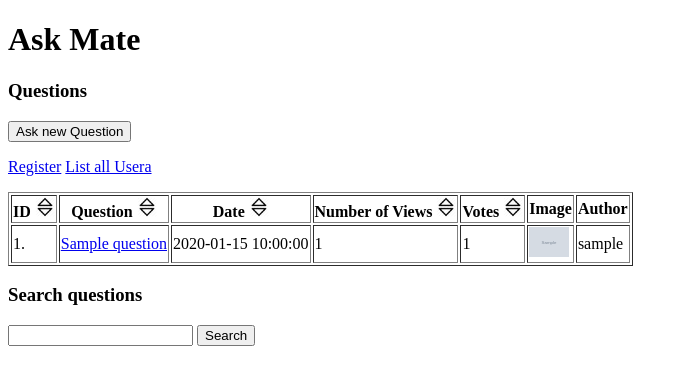
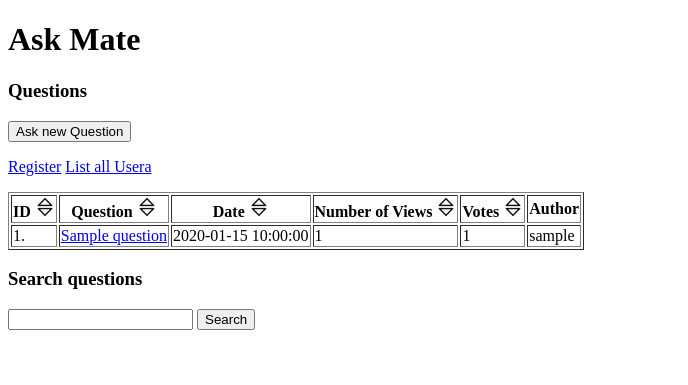
Before and after one commit to ReginaCsaszar/studious-guacamole, a Flask app: template templates/list.html in a window 1280 px wide. Shown: the top 385 px of the page, without its empty margins (0-688 px from the left). Run offline with Flask 2, Linux system fonts and the light colour scheme; the template is opened without the code that fills it: most values are stand-ins (such as "Sample title", 1, 10 or a date in 2020); grey boxes marked "Sample" are stand-in pictures; some libraries are stand-ins or nearby versions.

Commit message:
remove image from list.html

```diff
--- a/templates/list.html
+++ b/templates/list.html
@@ -37,7 +37,6 @@
                     </a>
                 </th>
             {% endfor %}
-                <th>Image</th>
                 <th>Author</th>
             </tr>
             {% for question in questions%}
@@ -47,7 +46,6 @@
                     <td>{{question.submission_time}}</td>
                     <td>{{question.view_number}}</td>
                     <td>{{question.vote_number}}</td>
-                    <td><img src="{{question.image}}" width="40"</img></td>
                     <td>{{question.user_name}}</td>
                 </tr>
             {% endfor %}
```
